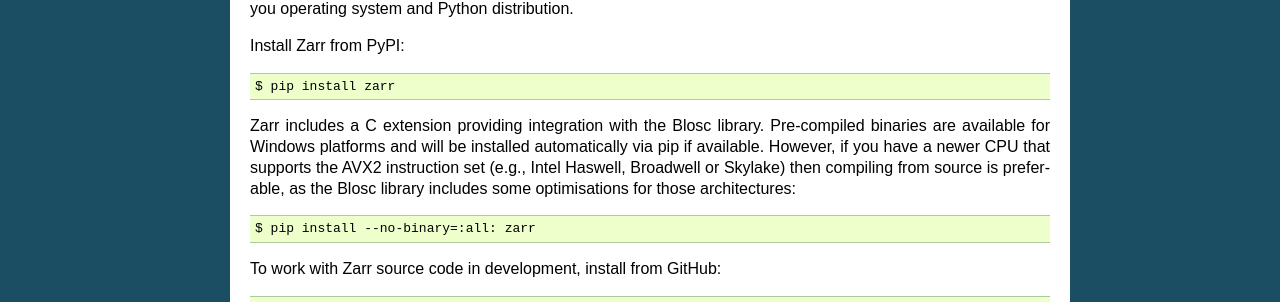
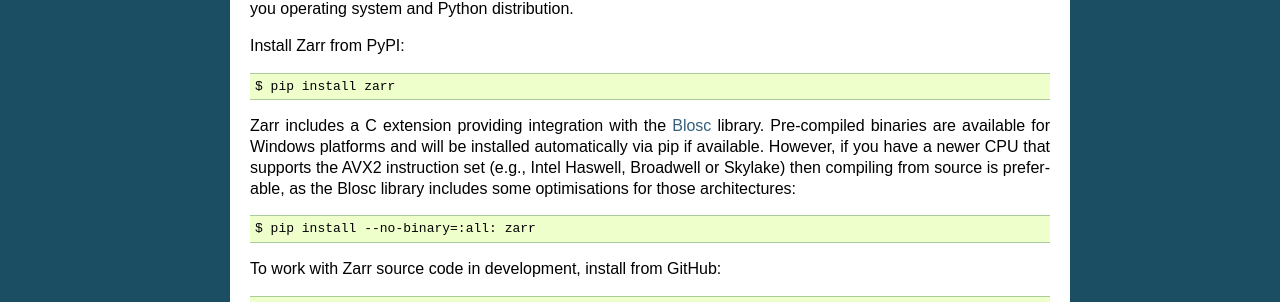
Before and after one commit to enthusiastdev121/zarr-python, a Sphinx documentation site: the page built from docs/index.rst, in a window 1280 px wide. Shown: the part 520-822 px from the top of the page. Built offline with Sphinx 7.4.7, drawn with Linux system fonts in a browser that asks for light colours; the version number could not be read and is left out.

Commit message:
doco tweak

```diff
--- a/docs/index.rst
+++ b/docs/index.rst
@@ -36,7 +36,7 @@ Install Zarr from PyPI::
 
     $ pip install zarr
 
-Zarr includes a C extension providing integration with the Blosc
+Zarr includes a C extension providing integration with the Blosc_
 library. Pre-compiled binaries are available for Windows platforms and
 will be installed automatically via pip if available. However, if you
 have a newer CPU that supports the AVX2 instruction set (e.g., Intel
```
